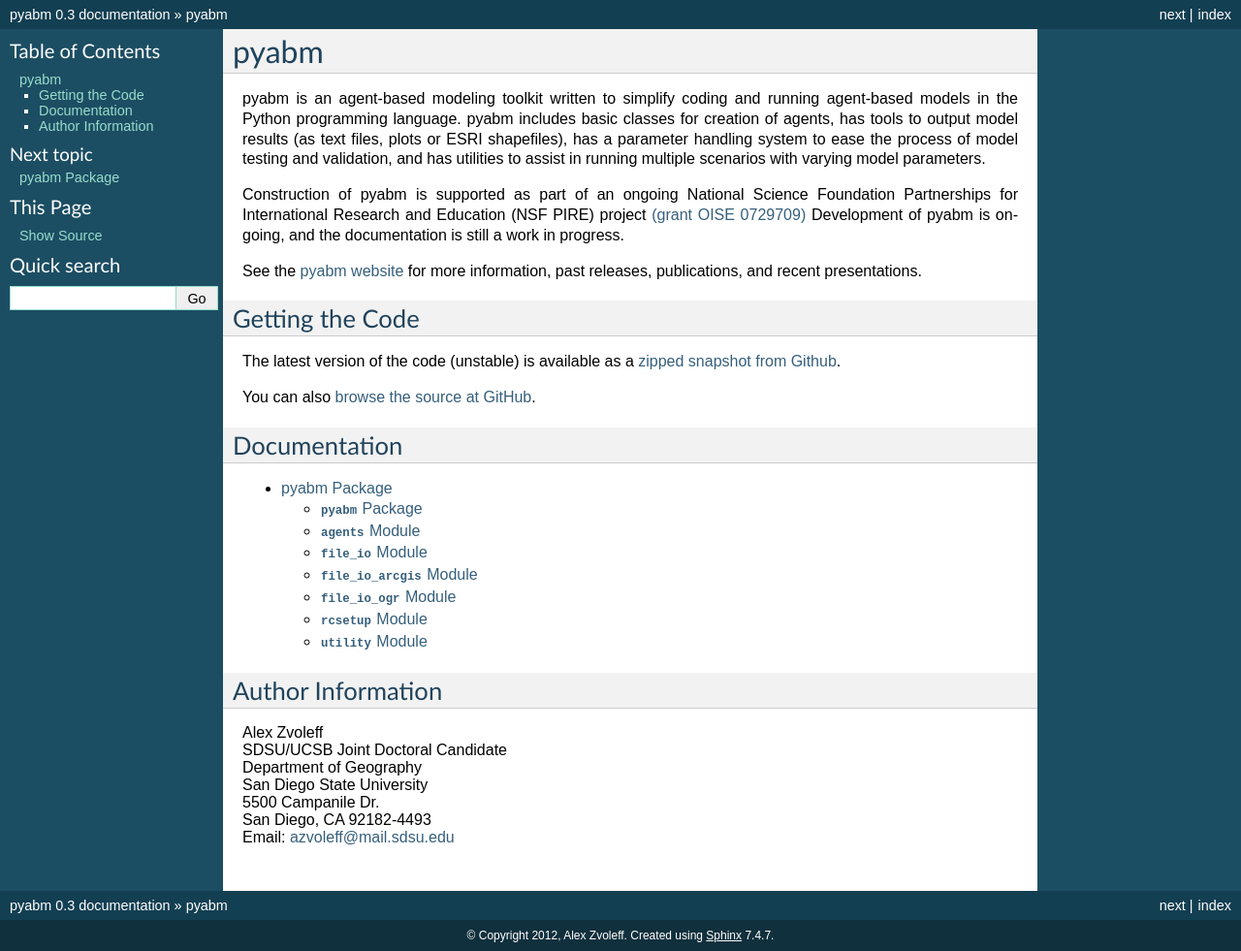
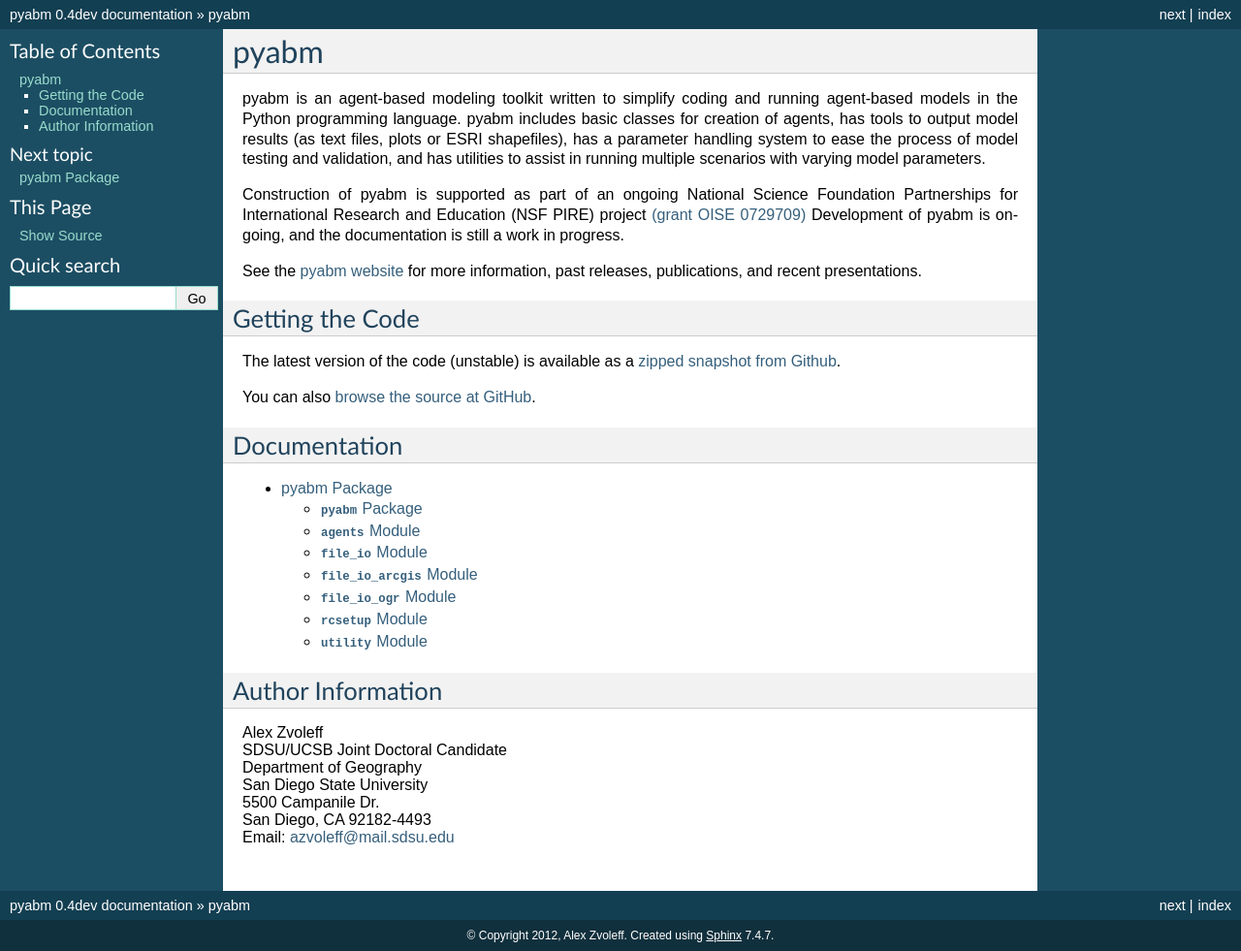
Before and after one commit to azvoleff/pyabm, a Sphinx documentation site: the page built from doc/index.rst, in a window 1280 px wide. Shown: the whole page at 97% size. Built offline with Sphinx 7.4.7, drawn with Linux system fonts in a browser that asks for light colours.

Commit message:
Start 0.4 development.

```diff
--- a/doc/conf.py
+++ b/doc/conf.py
@@ -48,9 +48,9 @@
 # built documents.
 #
 # The short X.Y version.
-version = '0.3'
+version = '0.4'
 # The full version, including alpha/beta/rc tags.
-release = '0.3'
+release = '0.4dev'
 
 # The language for content autogenerated by Sphinx. Refer to documentation
 # for a list of supported languages.
--- a/setup.py
+++ b/setup.py
@@ -5,7 +5,7 @@
 
 setup(
     name = "pyabm",
-    version = ".3",
+    version = ".4dev",
     packages = find_packages(),
     include_package_data = True,
     exclude_package_data = {'': ['.gitignore']},
```
